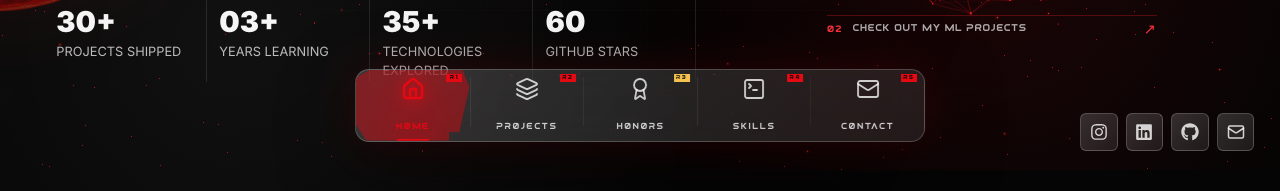
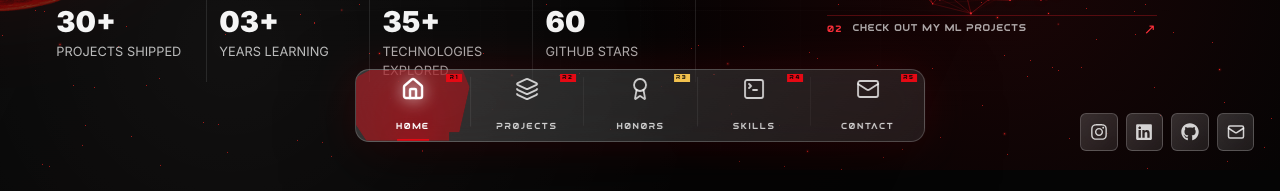
Before and after one commit to kennykrichardson/kennykrichardson-portfolio, a React (Vite) app: page / in a window 1280 px wide. Shown: the part 630-821 px from the top of the page. Built offline with nearby package versions, Linux system fonts and the light colour scheme.

Commit message:
feat: updated ui just a little

```diff
--- a/src/styles.css
+++ b/src/styles.css
@@ -3929,3 +3929,11 @@ height:45%;
     transition: none;
   }
 }
+
+/* Keep every selected navigation item readable in white.
+   Page-specific accents remain on the active background and indicators. */
+.dock .dock__item[data-active="true"],
+.dock .dock__item[data-active="true"] .dock__label,
+.dock .dock__item[data-active="true"] .dock__glitch {
+  color: #fff !important;
+}
```
